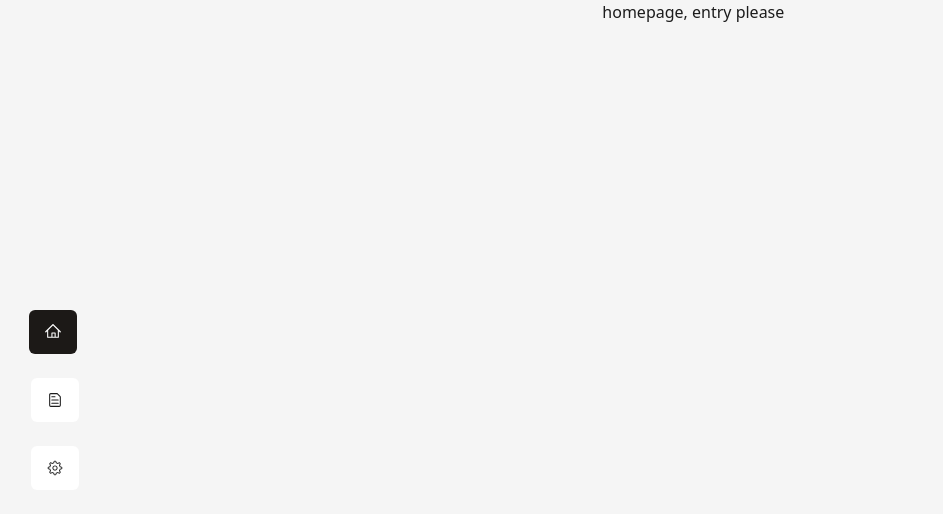
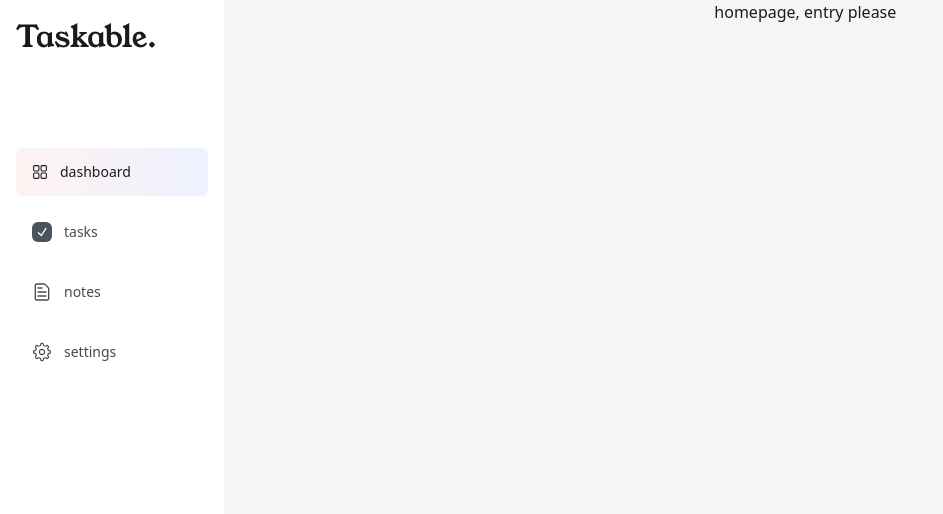
Before and after one commit to kaczmarekdaniel/projecttracker, a React (Vite) app in the folder client/: page / in a window 1280 px wide. Shown: the top 514 px of the page, without its empty margins (0-943 px from the left). Built offline with nearby package versions, Linux system fonts and the light colour scheme.

Commit message:
feat(navigation): nav redesign initial commit

```diff
--- a/client/src/App.tsx
+++ b/client/src/App.tsx
@@ -12,9 +12,10 @@ function App() {
             </div> */}
 
             <PrimaryNav />
-            <main className=" row-start-1 row-end-9 col-start-2 col-span-11 rounded-md">
+            <main className="pl-56 row-start-1 row-end-9 col-start-2 col-span-11 rounded-md">
                 <Routes>
                     <Route path="/" element={<Home />} />
+                    <Route path="/tasks" element={<p>tasks</p>} />
                     <Route path="/notes" element={<Notes />} />
                     <Route path="/settings" element={<p>settings</p>} />
                 </Routes>
--- a/client/src/components/PrimaryNav.tsx
+++ b/client/src/components/PrimaryNav.tsx
@@ -13,7 +13,15 @@ import {
 
 import { Link, useLocation } from "react-router-dom";
 
-import { HomeIcon, FileTextIcon, GearIcon } from "@radix-ui/react-icons";
+import {
+    HomeIcon,
+    FileTextIcon,
+    GearIcon,
+    CheckIcon,
+    CheckboxIcon,
+    DashboardIcon,
+} from "@radix-ui/react-icons";
+import { cn } from "@/lib/utils.ts";
 
 type Link = {
     id: number;
@@ -21,6 +29,7 @@ type Link = {
     label: string;
     icon: React.ReactElement;
     active?: boolean;
+    title: string;
 };
 
 const links: Link[] = [
@@ -28,33 +37,56 @@ const links: Link[] = [
         id: 1,
         href: "/",
         label: "Home",
-        icon: <HomeIcon className="w-4 h-4 z-20" />,
+        icon: (
+            <DashboardIcon className="w-4 h-4 z-20" />
+        ),
+        title: "dashboard",
     },
     {
         id: 2,
+        href: "/tasks",
+        label: "Tasks",
+        icon: (
+            <span className="bg-gray-800 rounded-md w-5 h-5 z-20 flex items-center justify-center">
+                <CheckIcon className="w-4 h-4 z-20 text-offwhite" />
+            </span>
+        ),
+        title: "tasks",
+    },
+    {
+        id: 3,
         href: "/notes",
         label: "Notes",
-        icon: <FileTextIcon className="w-4 h-4 z-20" />,
+        icon: <FileTextIcon className="w-5 h-5 z-20" />,
+        title: "notes",
     },
 
     {
-        id: 3,
+        id: 4,
         href: "/settings",
         label: "Settings",
-        icon: <GearIcon className="w-4 h-4 z-20" />,
+        icon: <GearIcon className="w-5 h-5 z-20" />,
+        title: "settings",
     },
 ];
 
 const PrimaryNav = () => {
     return (
-        <NavigationMenu className="row-start-3 row-end-7 col-span-1">
-            <NavigationMenuList className="w-full h-full flex flex-col items-center justify-center gap-6">
-                {links.map((link) => (
-                    <NavigationMenuItem key={link.href}>
-                        <NavigationLink {...link} />
-                    </NavigationMenuItem>
-                ))}
-            </NavigationMenuList>
+        <NavigationMenu className="NavigationMenu fixed h-full w-56 left-0 bg-offwhite shadow-sm">
+            <div className="w-full h-full grid grid-cols-1 grid-rows-12 gap-6 p-4">
+                <div className="row-span-1 row-start-1 flex items-center justify-start">
+                    <h1 className="font-classic text-3xl text-primary">
+                        Taskable.
+                    </h1>
+                </div>
+                <ul className="row-span-6 row-start-3 flex flex-col gap-3">
+                    {links.map((link) => (
+                        <NavigationMenuItem key={link.href}>
+                            <NavigationLink {...link} />
+                        </NavigationMenuItem>
+                    ))}
+                </ul>
+            </div>
         </NavigationMenu>
     );
 };
@@ -73,17 +105,16 @@ const NavigationLink = (link: Link) => {
     return (
         <Link
             aria-label={link.label}
-            className={navigationMenuTriggerStyle()}
+            className={cn(navigationMenuTriggerStyle(), " flex flex-row gap-3", active ? "" : "opacity-80")}
             to={link.href}
         >
-            <span className={`${active ? "[&>*>*]:fill-white " : ""} z-40`}>
-                {link.icon}
-            </span>
+            <span className={`${active ? "" : ""} z-40`}>{link.icon}</span>
+            <p className="font-light text-sm z-40">{link.title}</p>
             {active && (
                 <motion.span
                     layoutId="pill-tab"
                     transition={{ type: "spring", duration: 0.3 }}
-                    className="absolute inset-0 z-10 rounded-md bg-primary"
+                    className="absolute inset-0 z-10 rounded-md bg-gradient-to-r from-red-50 to-indigo-50"
                 ></motion.span>
             )}
         </Link>
--- a/client/src/components/ui/navigation-menu.tsx
+++ b/client/src/components/ui/navigation-menu.tsx
@@ -12,7 +12,7 @@ const NavigationMenu = React.forwardRef<
   <NavigationMenuPrimitive.Root
     ref={ref}
     className={cn(
-      "relative z-10 flex items-center justify-center",
+      "relative z-10 h-full",
       className
     )}
     {...props}
@@ -30,7 +30,7 @@ const NavigationMenuList = React.forwardRef<
   <NavigationMenuPrimitive.List
     ref={ref}
     className={cn(
-      "group flex list-none items-center justify-center space-x-1",
+      "group h-full list-none",
       className
     )}
     {...props}
@@ -41,7 +41,7 @@ NavigationMenuList.displayName = NavigationMenuPrimitive.List.displayName
 const NavigationMenuItem = NavigationMenuPrimitive.Item
 
 const navigationMenuTriggerStyle = cva(
-  "group relative inline-flex h-11 w-max items-center justify-center rounded-md bg-white px-4 py-2 text-sm font-medium transition-colors hover:bg-stone-100 hover:text-stone-900 focus:bg-stone-100 focus:text-stone-900 focus:outline-none disabled:pointer-events-none disabled:opacity-50 data-[active]:bg-stone-100/50 data-[state=open]:bg-stone-100/50 dark:bg-stone-950 dark:hover:bg-stone-800 dark:hover:text-stone-50 dark:focus:bg-stone-800 dark:focus:text-stone-50 dark:data-[active]:bg-stone-800/50 dark:data-[state=open]:bg-stone-800/50"
+  "group relative inline-flex h-12 w-full items-center justify-start rounded-md px-4 py-2 text-sm font-medium transition-colors hover:bg-stone-100 hover:text-stone-900 focus:bg-stone-100 focus:text-stone-900 focus:outline-none disabled:pointer-events-none disabled:opacity-50 data-[active]:bg-stone-100/50 data-[state=open]:bg-stone-100/50 dark:bg-stone-950 dark:hover:bg-stone-800 dark:hover:text-stone-50 dark:focus:bg-stone-800 dark:focus:text-stone-50 dark:data-[active]:bg-stone-800/50 dark:data-[state=open]:bg-stone-800/50"
 )
 
 const NavigationMenuTrigger = React.forwardRef<
--- a/client/src/index.css
+++ b/client/src/index.css
@@ -1,4 +1,5 @@
 @import url('https://fonts.googleapis.com/css2?family=Caveat:wght@400..700&display=swap');
+@import url('https://fonts.googleapis.com/css2?family=Caveat:wght@400..700&family=Young+Serif&display=swap');
 
 @tailwind base;
 @tailwind components;
@@ -73,6 +74,10 @@
     border-radius: 0 !important;
 }
 
+.NavigationMenu > div {
+    position: initial !important;
+}
+
 @layer base {
     * {
         @apply border-border;
@@ -87,4 +92,12 @@
       font-weight: normal;
       font-style: normal;
     }
+
+    .font-classic {
+        font-family: "Young Serif", serif;
+        font-weight: 400;
+        font-style: normal;
+    }
+
+
 }
```
